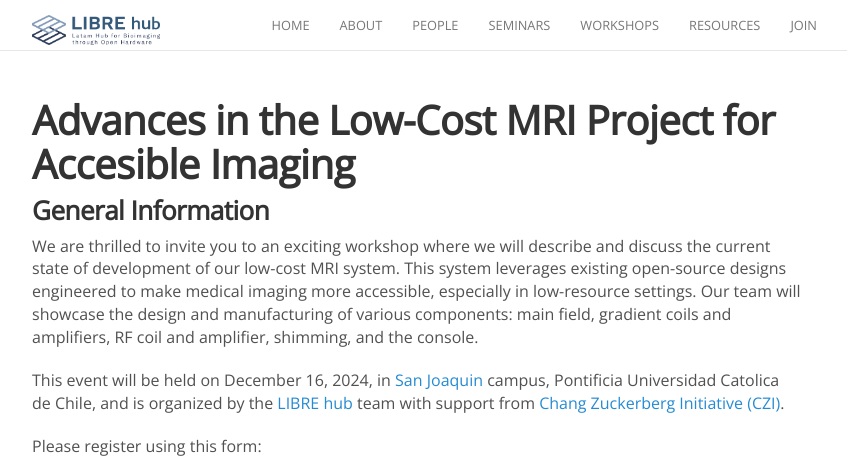
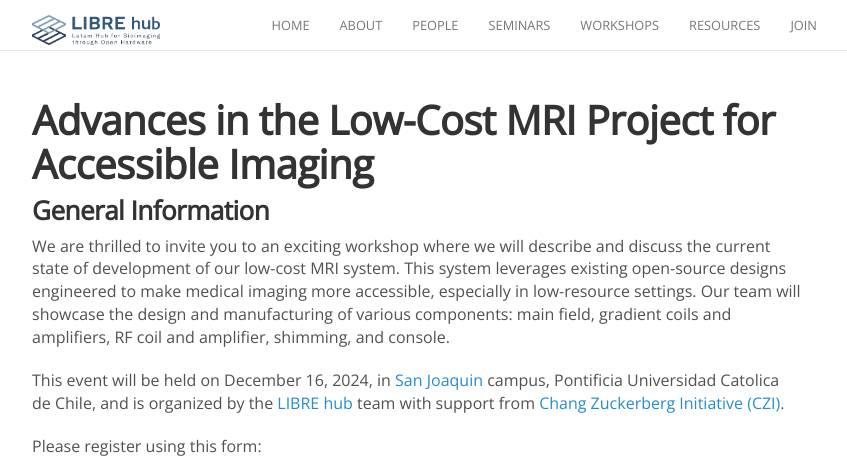
Before and after one commit to LIBREhub/LIBREhub.github.io, a Jekyll site: the page built from _posts/2024-10-24-low-cost-MRI.md, in a window 1280 px wide and 900 px high, cut to the strip 0-473 px from the top of the window. Shown: the whole strip, without its empty margins (223-1070 px from the left). Built offline with Jekyll 4.4.1, drawn with Linux system fonts in a browser that asks for light colours; nearby versions of some CDN libraries.

Commit message:
Update MRI workshop post

```diff
--- a/_posts/2024-10-24-low-cost-MRI.md
+++ b/_posts/2024-10-24-low-cost-MRI.md
@@ -1,16 +1,16 @@
 ---
-title: Advances in the Low-Cost MRI Project for Accesible Imaging 2024
+title: Advances in the Low-Cost MRI Project for Accessible Imaging 2024
 description: LIBRE hub workshop
 categories: newworkshop
 header-img: images/workshops/MRI_2024_afiche.jpg
 docu:
 ---
 
-# Advances in the Low-Cost MRI Project for Accesible Imaging
+# Advances in the Low-Cost MRI Project for Accessible Imaging
 
 ### General Information
 
-We are thrilled to invite you to an exciting workshop where we will describe and discuss the current state of development of our low-cost MRI system. This system leverages existing open-source designs engineered to make medical imaging more accessible, especially in low-resource settings. Our team will showcase the design and manufacturing of various components: main field, gradient coils and amplifiers, RF coil and amplifier, shimming, and the console.
+We are thrilled to invite you to an exciting workshop where we will describe and discuss the current state of development of our low-cost MRI system. This system leverages existing open-source designs engineered to make medical imaging more accessible, especially in low-resource settings. Our team will showcase the design and manufacturing of various components: main field, gradient coils and amplifiers, RF coil and amplifier, shimming, and console.
 
 This event will be held on December 16, 2024, in [San Joaquin](https://www.uc.cl/universidad/nuestros-campus/san-joaquin/) campus, Pontificia Universidad Catolica de Chile, and is organized by the [LIBRE hub](https://librehub.github.io/people/) team with support from [Chang Zuckerberg Initiative (CZI)](https://chanzuckerberg.com/).
 
@@ -18,7 +18,9 @@ Please register using this form:
 
 <iframe src="https://docs.google.com/forms/d/e/1FAIpQLScYfUAg5NAJ86AedKOM3JRCp7BENNRDP6wAglx0wFJ5O3biLQ/viewform?usp=sf_link" width="640" height="3184" frameborder="0" marginheight="0" marginwidth="0">Loading…</iframe>
 
+<!--
 <img align="center" src="/images/workshops/MRI_2024_afiche.jpg" height=500>
+-->
 
 <br>
 
```
Also changed, not shown: images/workshops/MRI_2024_afiche.jpg.
